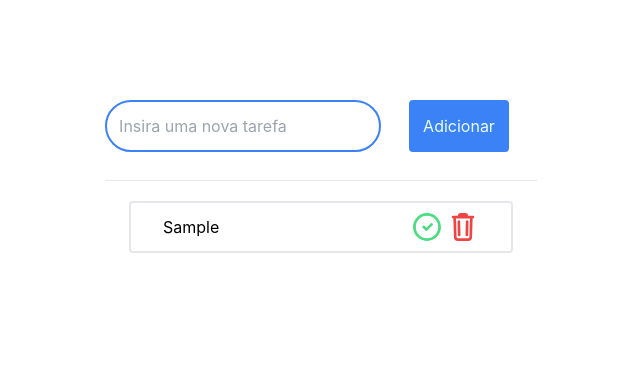
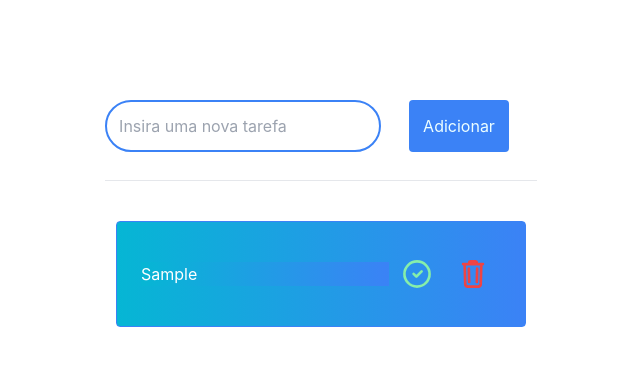
Before and after one commit to ikruuu/React-Task-List, a React (Create React App) app in the folder to-do-list/: page / in a window 1280 px wide. Both pictures are taken after typing "Sample" into the empty fields and a click on the button "Adicionar". Shown: the top 366 px of the page, without its empty margins (319-959 px from the left). Built offline with nearby package versions, Linux system fonts and the light colour scheme.

Commit message:
Terminando Estilo

```diff
--- a/to-do-list/src/Components/CadastroTarefas.js
+++ b/to-do-list/src/Components/CadastroTarefas.js
@@ -1,6 +1,5 @@
 import React from "react";
 import '../App.css'
-
 const Taks = ({ tasks, setTasks, setEditTasks }) => {
 
     const taskDelete = ({ id }) => {
@@ -11,8 +10,8 @@ const Taks = ({ tasks, setTasks, setEditTasks }) => {
         setTasks(
             tasks.map((item) => {
                 if (item.id === todo.id) {
-                    alert('Tarefa completa');
-                };
+                    alert('Tarefa completa')
+                }
                 return item;
             })
         )
@@ -24,21 +23,19 @@ const Taks = ({ tasks, setTasks, setEditTasks }) => {
         <div className="Tarefas">
 
             {tasks.map((todo) => (
-
-                <li className="list-none flex my-5 items-center rounded border-2 px-8 py-2" key={todo.id}>
+                <li className="border-blue-500  bg-gradient-to-r from-cyan-500 to-blue-500 border rounded flex items-center p-6 mt-10 list-none " key={todo.id}>
 
                     <input
                         type="text"
                         value={todo.title}
-                        className="outline-0 cursor-default"
-                        onChange={(event) => event.preventDefault()}
-                    />
+                        className="outline-0 border-none cursor-default bg-gradient-to-r from-cyan-500 to-blue-500 text-white"
+                        onChange={(event) => event.preventDefault()} />
 
-                    <div className="flex gap-1">
+                    <div className="flex justify-items-end">
 
-                        <button className="" onClick={() => taskComplete(todo)}>
+                        <button className="flex text-white rounded p-3 transition hover:bg-green-500" onClick={() => taskComplete(todo)}>
 
-                            <svg className="stroke-green-400"
+                            <svg className="stroke-green-300"
                                 xmlns="http://www.w3.org/2000/svg" width="32px" height="32px" viewBox="0 0 24 24"><g>
                                 <path d="M15.811,10.399c0.45-0.46-0.25-1.17-0.71-0.71l-3.56,3.56c-0.58-0.58-1.16-1.16-1.73-1.73
                                  c-0.46-0.46-1.17,0.25-0.71,0.71l2.08,2.08c0.2,0.19,0.52,0.19,0.71,0L15.811,10.399z"/>
@@ -50,7 +47,7 @@ const Taks = ({ tasks, setTasks, setEditTasks }) => {
 
                         </button>
 
-                        <button className="" onClick={() => taskDelete(todo)}>
+                        <button className="flex hover:stroke-red-200 rounded p-3 transition hover:bg-red-700" onClick={() => taskDelete(todo)}>
 
                             <svg className="stroke-red-500"
                                 xmlns="http://www.w3.org/2000/svg" width="32px" height="32px"  viewBox="0 0 24 24"><g>
```
Also changed, not shown: 1 other file (tests, documents, lock files or other folders).
